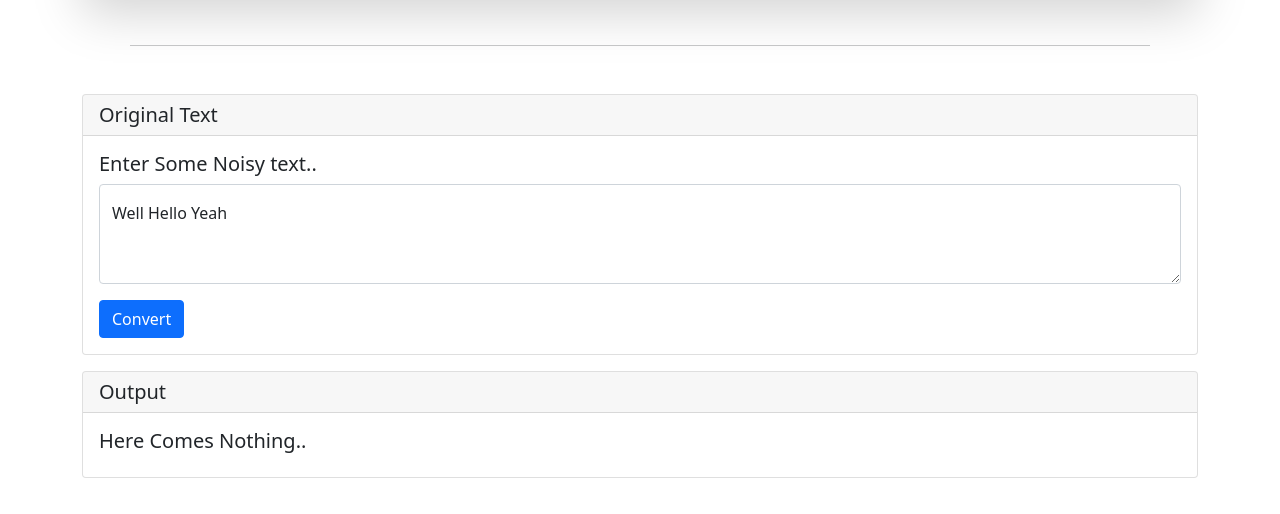
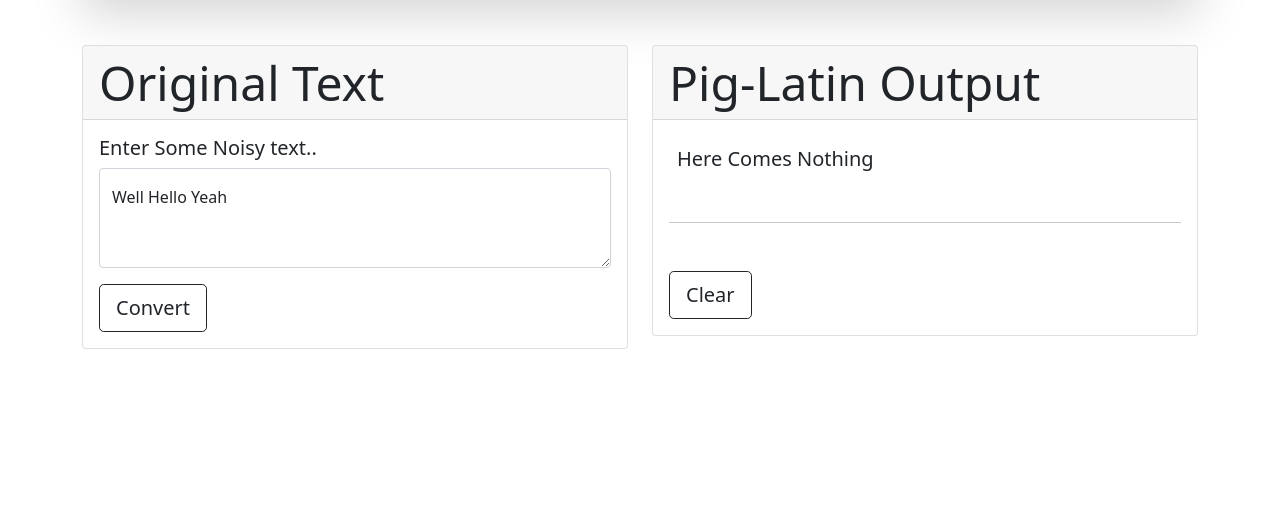
Before and after one commit to crypto-navdeep/Pig-Latin, a plain HTML site: page index.html in a window 1280 px wide. Shown: the part 176-690 px from the top of the page. Drawn offline with nearby package versions, Linux system fonts and the light colour scheme.

Commit message:
Update index.html

```diff
--- a/index.html
+++ b/index.html
@@ -16,29 +16,34 @@
 
 <body>
     <div class="container">
-        <section class="shadow-lg text-center">
+        <section class="shadow-lg text-center mb-5">
             <h3 class="display-3 p-5">Pig Latin</h3>
         </section>
-        <hr class="m-5">
+        <section class="row">
+            <div class="col-md-6 col-12">
                 <div class="card mb-3">
-            <h5 class="card-header">Original Text</h5>
+                    <h5 class="card-header display-5">Original Text</h5>
                     <div class="card-body">
                         <h5 class="card-title">Enter Some Noisy text..</h5>
                         <div class="form-floating mb-3">
-                    <textarea class="form-control" style="height: 100px;" placeholder="Here Goes Nothing" id="pig-latinOriginal"></textarea>
+                            <textarea class="form-control" style="height: 100px;" placeholder="Here Goes Nothing" id="input-text"></textarea>
                             <label for="pig-latinOriginal">Well Hello Yeah</label>
                         </div>
-                <a href="#" class="btn btn-primary">Convert</a>
+                        <a id="input-btn" class="btn btn-outline-dark btn-lg">Convert</a>
                     </div>
                 </div>
-
-        <div class="card">
-            <h5 class="card-header">Output</h5>
+            </div>
+            <div class="col-md-6 col-12">
+                <div class="card mb-5">
+                    <h5 class="card-header display-5">Pig-Latin Output</h5>
                     <div class="card-body">
-                <h5 class="card-title">Here Comes Nothing..</h5>
-
+                        <p id="output" class="lead m-2">Here Comes Nothing</p>
+                        <hr class="my-5">
+                        <a id="clear-btn" class="btn btn-outline-dark btn-lg">Clear</a>
                     </div>
                 </div>
+            </div>
+        </section>
     </div>
     <!-- Bootstrap JavaScript CDN -->
     <script src="https://cdn.jsdelivr.net/npm/bootstrap@5.0.1/dist/js/bootstrap.bundle.min.js" integrity="sha384-gtEjrD/SeCtmISkJkNUaaKMoLD0//ElJ19smozuHV6z3Iehds+3Ulb9Bn9Plx0x4" crossorigin="anonymous"></script>
```
Lines whose indentation alone changed are shown as unchanged.
